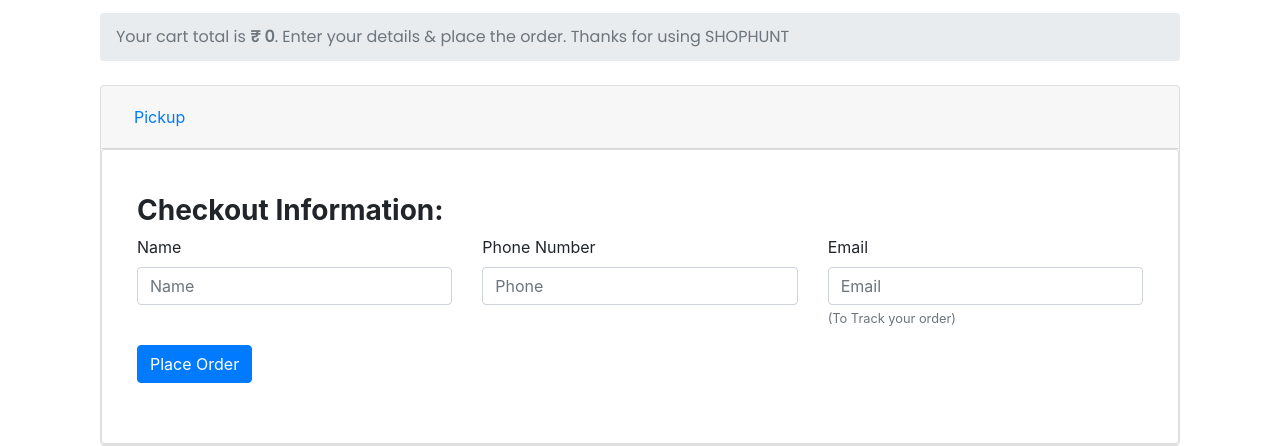
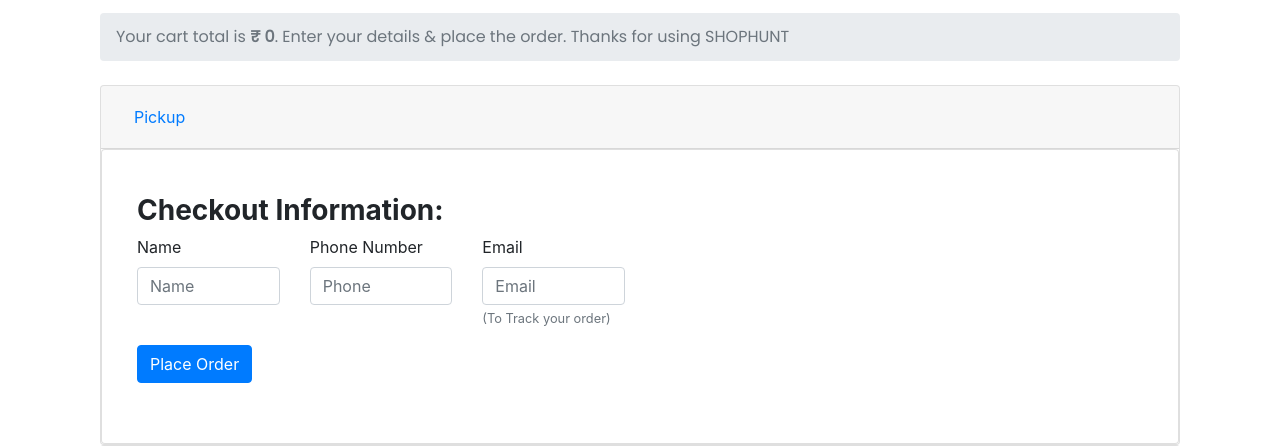
Before and after one commit to prashik-ganer/Final-Deployment, a Django app: template shop/templates/shop/checkout.html in a window 1280 px wide. Shown: the part 227-673 px from the top of the page. Run offline with Django 3.2, Linux system fonts and the light colour scheme; the template is opened without the code that fills it, so the values that code supplies are empty; parts of the project's set-up code (start-up, migrations or seed data) failed here and were passed over; some libraries are stand-ins or nearby versions.

Commit message:
checkout phone col-4 to col

```diff
--- a/shop/templates/shop/checkout.html
+++ b/shop/templates/shop/checkout.html
@@ -52,7 +52,7 @@
           {% if user.is_authenticated %}
 
               <div class="row">
-                <div class="form-group col-4">
+                <div class="form-group col">
                   <label for="inputPhone">Phone Number</label>
                   <input type="tel" class="form-control" id="inputPhone" name="inputPhone" placeholder="Phone number">
                 </div>
@@ -65,15 +65,15 @@
 
           {% else %}
               <div class="row">
-                <div class="col-md-4 mb-3">
+                <div class="col-md-2 mb-3">
                   <label for="firstName">Name</label>
                   <input type="text" class="form-control" id="name" name="name" placeholder="Name" value="" required="">
                 </div>
-                <div class="col-md-4 mb-3">
+                <div class="col-md-2 mb-3">
                   <label for="inputPhone">Phone Number</label>
                   <input type="tel" class="form-control" id="inputPhone" name="inputPhone" placeholder="Phone">
                 </div>
-                <div class="col-md-4 mb-3">
+                <div class="col-md-2 mb-3">
                   <label for="Email">Email</label>
                   <input type="email" class="form-control" id="email" name="email" placeholder="Email" value="" required="">
                   <small class="text-muted">(To Track your order)</small>
```
Also changed, not shown: db.sqlite3.
